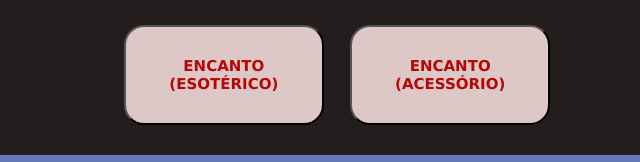
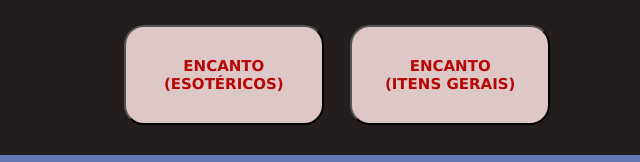
Before and after one commit to kanerito13/itens-aleatorios-T20, a plain HTML site: page index.html in a window 1280 px wide. Shown: the part 2072-2234 px from the top of the page, 303-943 px from the left. Drawn offline with Linux system fonts and the light colour scheme.

Commit message:
Update index.html
mudança de texto

```diff
--- a/index.html
+++ b/index.html
@@ -78,8 +78,8 @@
         <button onclick="ESCEC()"><b>ENCANTO<br>(ESCUDOS)</b></button>
         <button onclick="AMDEC()"><b>ENCANTO<br>(ARMADURAS)</b></button>
         <br>
-        <button onclick="ESOEC()"><b>ENCANTO<br>(ESOTÉRICO)</b></button>
-        <button onclick="ACSEC()"><b>ENCANTO<br>(ACESSÓRIO)</b></button>
+        <button onclick="ESOEC()"><b>ENCANTO<br>(ESOTÉRICOS)</b></button>
+        <button onclick="ACSEC()"><b>ENCANTO<br>(ITENS GERAIS)</b></button>
     </div>
 
     <div id="maldiçao" class="categoria">
```
